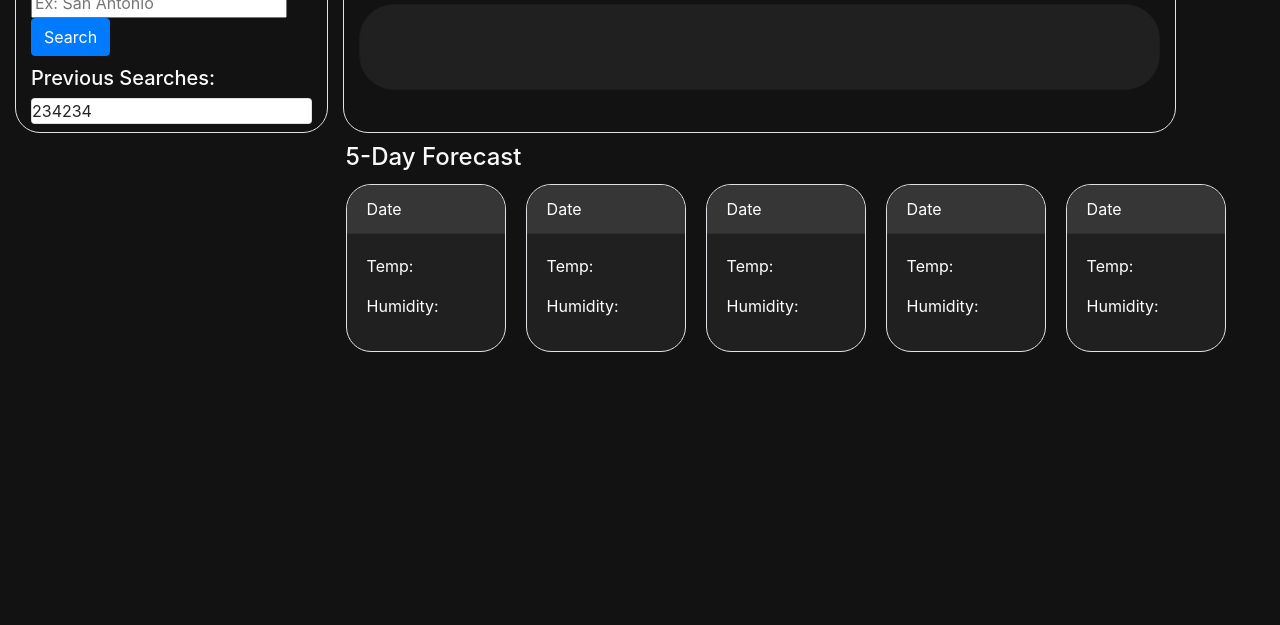
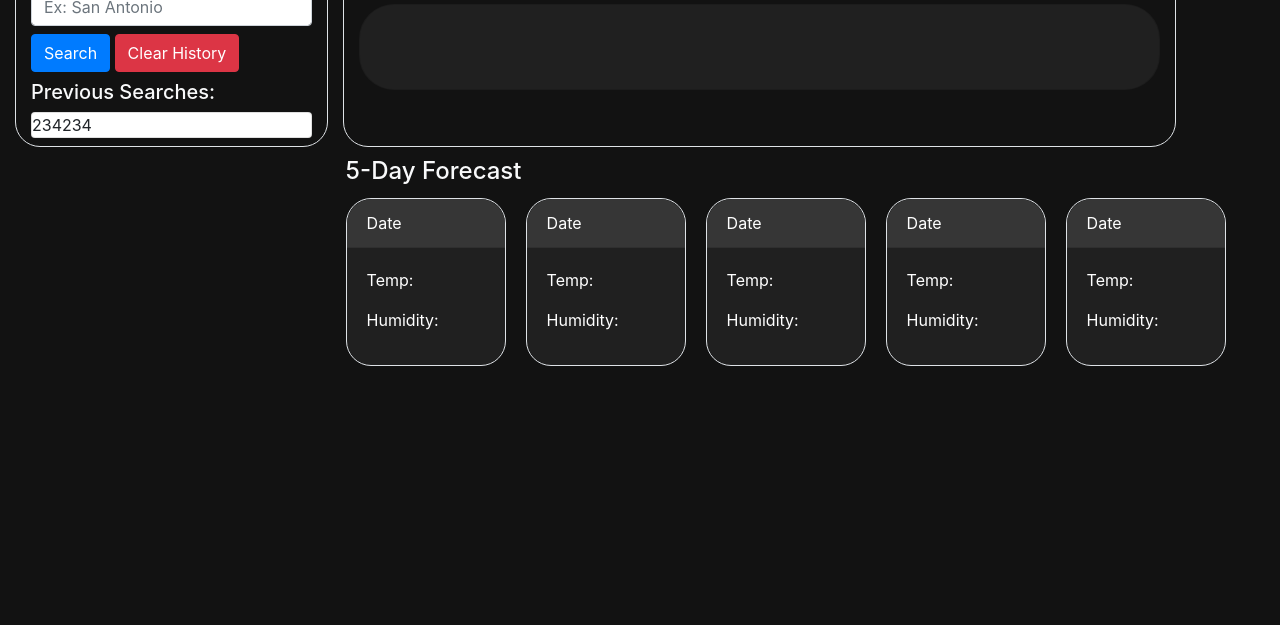
Before and after one commit to jwilferd10/ForecastFinder, a plain HTML site: page index.html in a window 1280 px wide. Shown: the part 175-800 px from the top of the page. Drawn offline with nearby package versions, Linux system fonts and the light colour scheme.

Commit message:
Psuedocode setup for script.js and changes added to form entry on HTML

```diff
--- a/index.html
+++ b/index.html
@@ -20,9 +20,10 @@
                 <div class="searchBar col-3 border">
                     <h3 class="pt-4 text-light">Search For A City:</h3>
                     <form>
-                        <input id="searchInput" type="text" placeholder="Ex: San Antonio" />
-                        <div>
-                            <button type="button" class="btn btn-primary" id="searchButton" style="margin-bottom: 10px"> Search </button>
+                        <input id="searchInput" class="mb-2 form-control" type="userInput" placeholder="Ex: San Antonio">
+                        <div class="pb-2">
+                            <button type="button" class="btn btn-primary" id="searchButton"> Search </button>
+                            <button type="button" class="btn btn-danger" id="clearBtn"> Clear History </button>
                         </div>
                     </form>
                     <!-- Previous Searches -->
```
Also changed, not shown: assets/js/script.js (+10 -0 lines).
